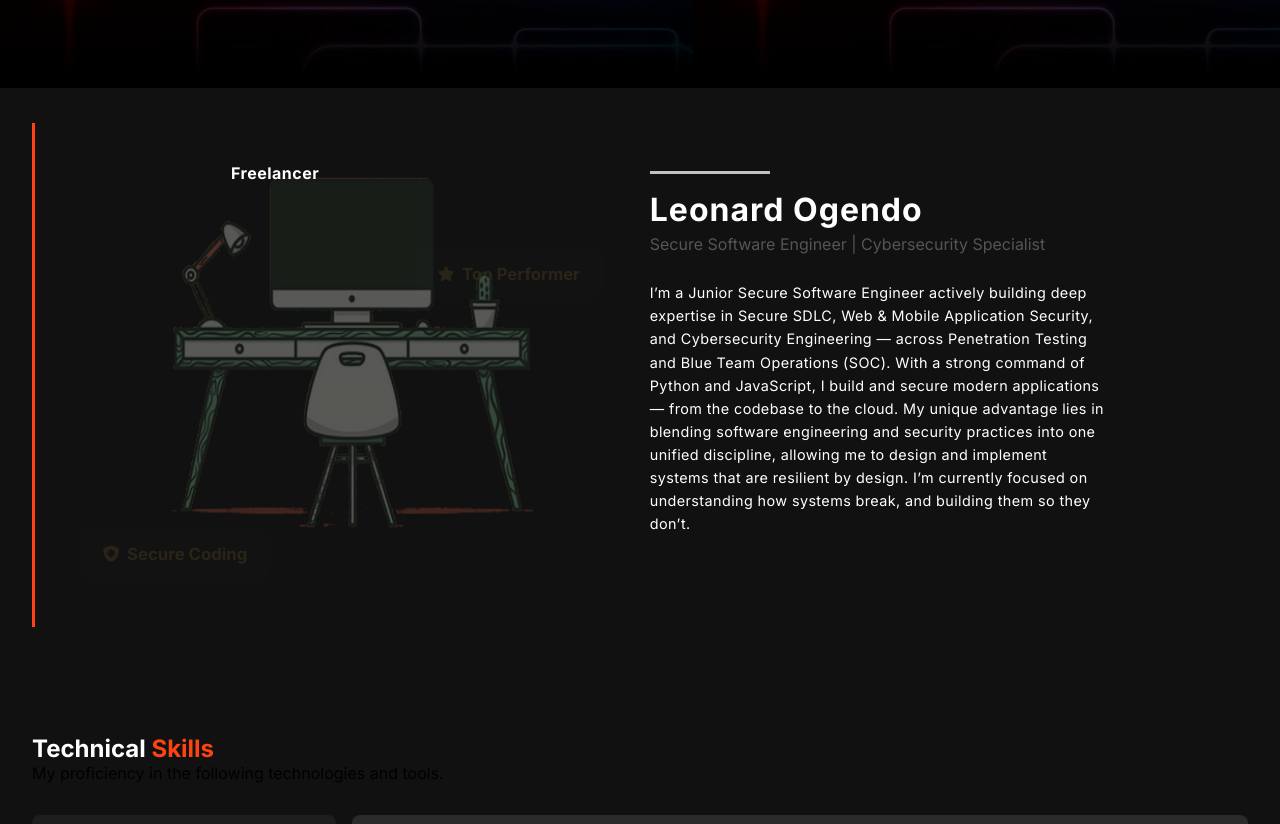
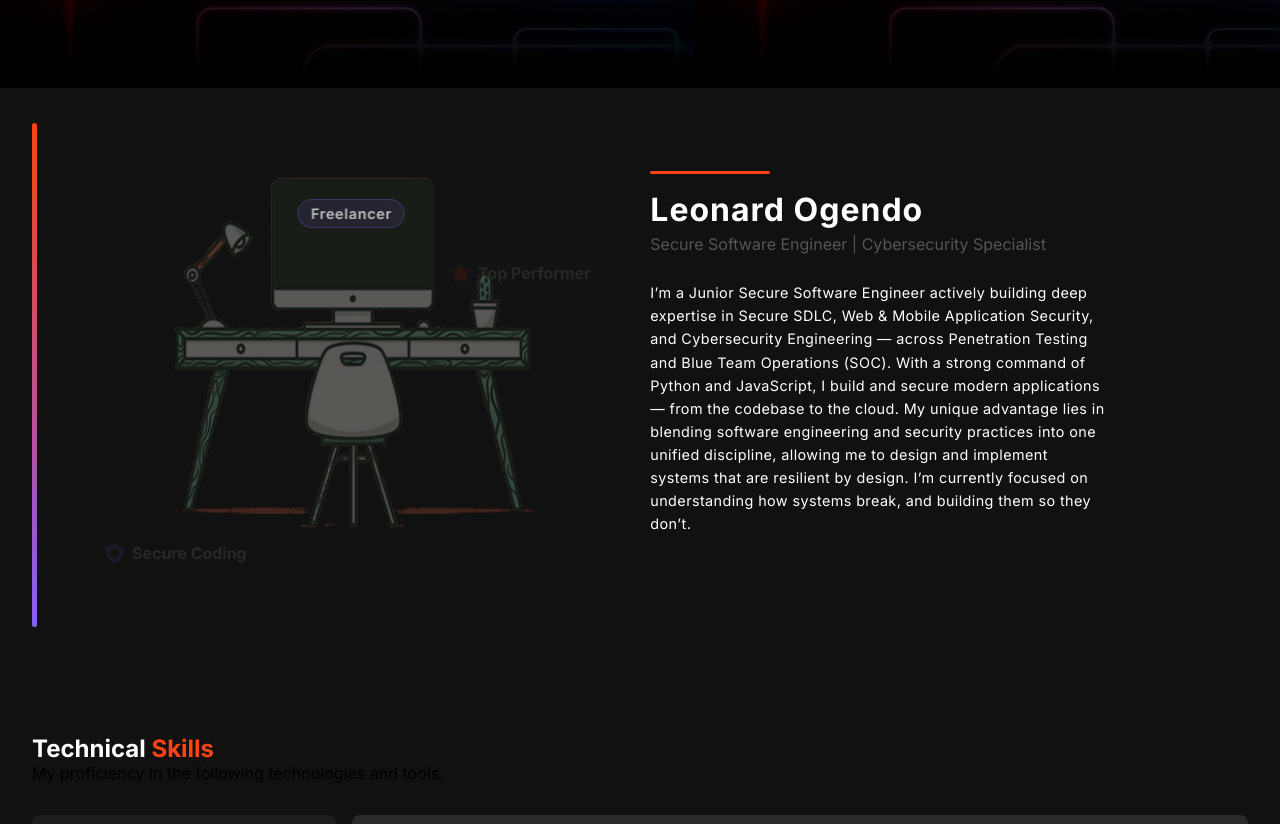
Before and after one commit to LeonardOgendo/my-developer-portfolio-v2, a React (Vite) app: page / in a window 1280 px wide. Shown: the part 712-1536 px from the top of the page. Built offline with nearby package versions, Linux system fonts and the light colour scheme.

Commit message:
Update About Section styling

```diff
--- a/src/styles/styles.css
+++ b/src/styles/styles.css
@@ -173,10 +173,9 @@ a:visited {
 
 .status {
   display: flex;
-  width: 55%;
+  width: 40%;
   margin-top: 1rem;
   padding-bottom: 0.85rem;
-  background-color: #222;
   border-radius: 8px;
   font-size: 0.9rem;
   font-weight: 600;
@@ -184,6 +183,7 @@ a:visited {
   align-items: center;
   gap: 0.5rem;
   border-left: 4px solid #845ef7;
+  border-right: 4px solid #845ef7;
 }
 
 .status-dot {
@@ -353,12 +353,13 @@ a:visited {
 
 
 .vertical-line {
-  width: 15px;
-  background-color: #fd4312;
+  width: 20px;
+  background: linear-gradient(to bottom, #fd4312, #845ef7);
   height: 90%;
   margin-top: 1rem;
   min-height: 150px;
   margin-right: 1rem;
+  border-radius: 5px;
 }
 
 .about-content-wrapper {
@@ -377,13 +378,19 @@ a:visited {
   opacity: 0.3;
 }
 .work-st {
+  position: absolute;
+  top: 10%;
+  left: 50%;
+  transform: translateX(-50%);
   color: #fff;
-  position: absolute;
-  top: 3%;
-  left: 30%;
-  font-weight: bold;
-  z-index: 5;
-  letter-spacing: 0.5px;
+  font-weight: 600;
+  background: rgba(132, 94, 247, 0.15);
+  padding: 5px 12px;
+  border-radius: 20px;
+  font-size: 0.9rem;
+  letter-spacing: 0.7px;
+  border: 1px solid rgba(132, 94, 247, 0.4);
+  backdrop-filter: blur(4px);
 }
 .readme {
   margin-top: 1.5rem;
@@ -412,61 +419,32 @@ a:visited {
 
 #underline {
   height: 3px;
-  background: #c2c2c2;
+  background: #fd4312;
   width: 120px;
   margin-bottom: 1rem;
+  border-radius: 5px;
 }
 
 /*--TopPerformer Card--*/
 .top-performer-card {
   position: absolute;
   top: 25%;
-  left: 30%;
+  left: 31%;
   display: inline-flex;
   align-items: center;
   gap: 0.5rem;
-  background: #1e1e2f;
-  color: #fcd34d;
+  background: rgba(132, 94, 247, 0.15);
+  color: #f2f2f2;
   padding: 1rem 1.5rem;
   border-radius: 12px;
   font-weight: bold;
-  font-size: 1.1rem;
-  box-shadow: 0 0 12px rgba(252, 211, 77, 0.4);
-  animation: fadeHoldGlow 7s ease-in-out infinite;
-  opacity: 0.1; /* initial */
+  font-size: 1.05rem;
+  animation: fadeInOutA 7s ease-in-out infinite;
 }
 
 .star-icon {
-  color: #fcd34d;
-}
-
-/* Keyframes that hold glow for 3s before fading out */
-@keyframes fadeHoldGlow {
-  0% {
-    opacity: 0.1;
-    box-shadow: none;
-    transform: scale(0.95);
-  }
-  10% {
-    opacity: 0.9;
-    box-shadow: 0 0 10px rgba(252, 211, 77, 0.6);
-    transform: scale(1);
-  }
-  60% {
-    opacity: 0.9; /* hold for a while */
-    box-shadow: 0 0 10px rgba(252, 211, 77, 0.6);
-    transform: scale(1);
-  }
-  90% {
-    opacity: 0.1;
-    box-shadow: none;
-    transform: scale(0.95);
-  }
-  100% {
-    opacity: 0.1;
-    box-shadow: none;
-    transform: scale(0.95);
-  }
+  color: #fd4312;
+  font-size: 1.3rem;
 }
 
 /*--Secure Code Card--*/
@@ -477,48 +455,32 @@ a:visited {
   display: inline-flex;
   align-items: center;
   gap: 0.5rem;
-  background: #1e1e2f;
-  color: #fcd34d;
+  background: rgba(253, 67, 18, 0.15); /* soft orange bg */
+  color: #fff; /* violet */
   padding: 1rem 1.5rem;
   border-radius: 12px;
   font-weight: bold;
-  font-size: 1.1rem;
-  box-shadow: 0 0 12px rgba(252, 211, 77, 0.4);
-  animation: fadeHoldGlow 7s ease-in-out infinite;
-  opacity: 0.1; /* initial */
+  font-size: 1.05rem;
+  box-shadow: 0 0 12px rgba(132, 94, 247, 0.4);
+  animation: fadeInOutB 7s ease-in-out infinite;
 }
 
 .shield-icon {
-  color: #fcd34d;
+  color: #845ef7;
+  font-size: 1.3rem;
 }
 
-/* Keyframes that hold glow for 3s before fading out */
-@keyframes fadeHoldGlow {
-  0% {
-    opacity: 0.1;
-    box-shadow: none;
-    transform: scale(0.95);
-  }
-  10% {
-    opacity: 0.9;
-    box-shadow: 0 0 10px rgba(252, 211, 77, 0.6);
-    transform: scale(1);
-  }
-  60% {
-    opacity: 0.9; /* hold for a while */
-    box-shadow: 0 0 10px rgba(252, 211, 77, 0.6);
-    transform: scale(1);
-  }
-  90% {
-    opacity: 0.1;
-    box-shadow: none;
-    transform: scale(0.95);
-  }
-  100% {
-    opacity: 0.1;
-    box-shadow: none;
-    transform: scale(0.95);
-  }
+/*--Animations--*/
+@keyframes fadeInOutA {
+  0%, 100% { opacity: 0.1; transform: scale(0.95); box-shadow: none; }
+  10%, 60% { opacity: 0.95; transform: scale(1); box-shadow: 0 0 5px rgba(255, 255, 255, 0.5); }
+  90% { opacity: 0.1; transform: scale(0.95); box-shadow: none; }
+}
+
+@keyframes fadeInOutB {
+  0%, 20% { opacity: 0.1; transform: scale(0.95); box-shadow: none; }
+  30%, 80% { opacity: 0.95; transform: scale(1); box-shadow: 0 0 12px rgba(132, 94, 247, 0.5); }
+  90%, 100% { opacity: 0.1; transform: scale(0.95); box-shadow: none; }
 }
 
 
```
